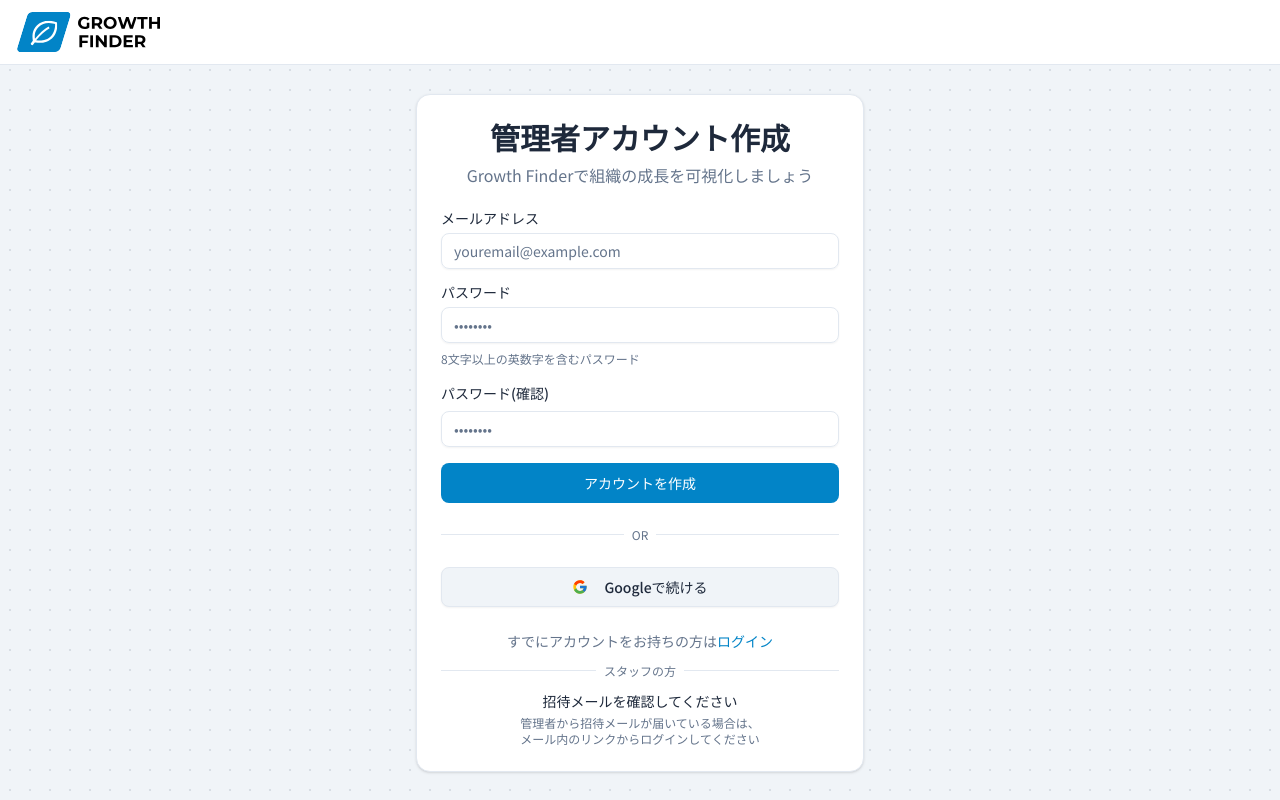
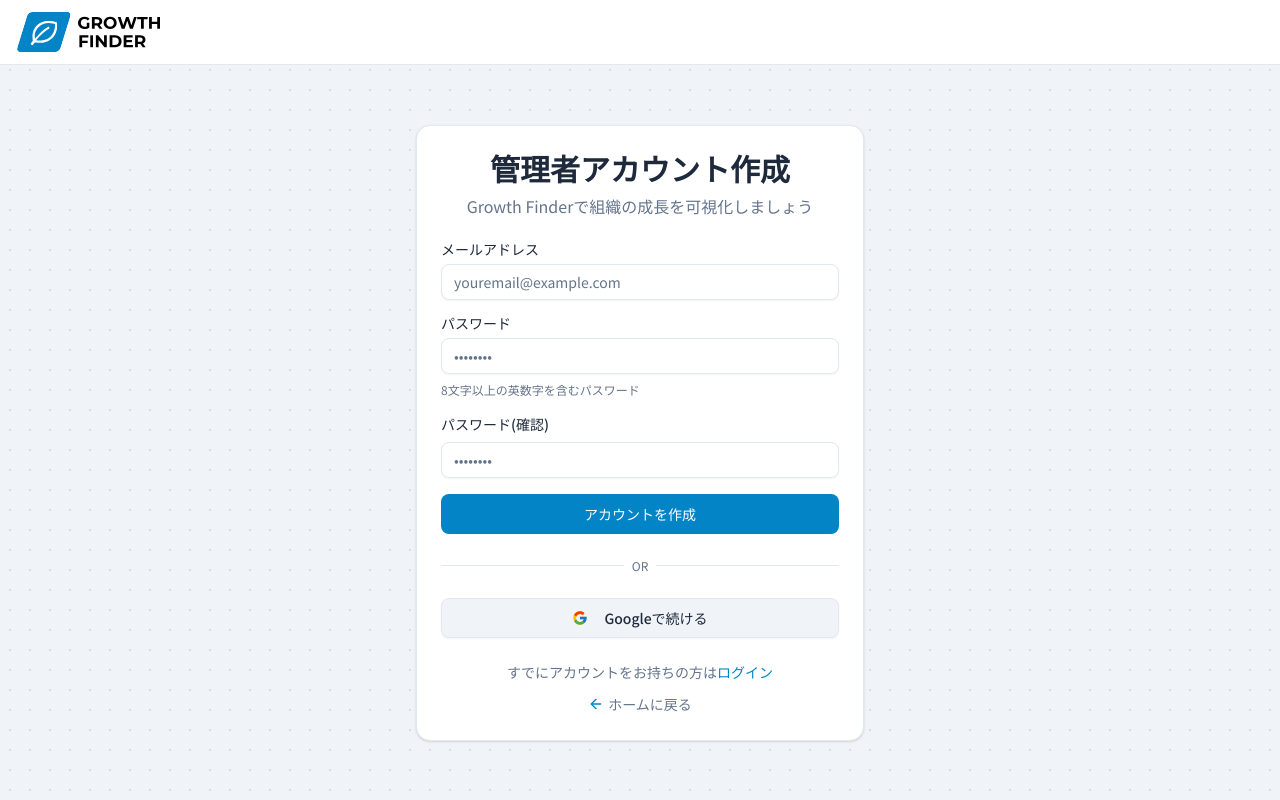
Before and after one commit to takeshi0518/growth-finder, a Next.js app: page /signup in a window 1280 px wide. Built offline with nearby package versions, Linux system fonts and the light colour scheme.

Commit message:
refactor: ホームに戻るボタン追加とスタッフへの案内文を削除

```diff
--- a/src/app/(auth)/signup/page.tsx
+++ b/src/app/(auth)/signup/page.tsx
@@ -8,6 +8,7 @@ import {
 } from '@/components/ui/card';
 import Link from 'next/link';
 import SignupForm from './signup-form';
+import { Icons } from '@/components/icon/icons';
 
 export default function Signup() {
   return (
@@ -38,24 +39,15 @@ export default function Signup() {
           </Link>
         </div>
 
-        <div className="relative w-full">
-          <div className="absolute inset-0 flex items-center">
-            <span className="w-full border-t" />
-          </div>
-          <div className="relative flex justify-center text-xs uppercase">
-            <span className="bg-card px-2 text-muted-foreground">
-              スタッフの方
-            </span>
-          </div>
-        </div>
-
-        <div className="text-center space-y-1">
-          <p className="text-sm font-medium">招待メールを確認してください</p>
-          <p className="text-xs text-muted-foreground">
-            管理者から招待メールが届いている場合は、
-            <br />
-            メール内のリンクからログインしてください
-          </p>
+        {/* ホームに戻る */}
+        <div className="text-center text-sm">
+          <Link
+            href="/"
+            className="inline-flex items-center gap-1 text-muted-foreground hover:text-primary"
+          >
+            <Icons.ArrowLeft className="h-4 w-4 text-primary" />
+            ホームに戻る
+          </Link>
         </div>
       </CardFooter>
     </Card>
```
